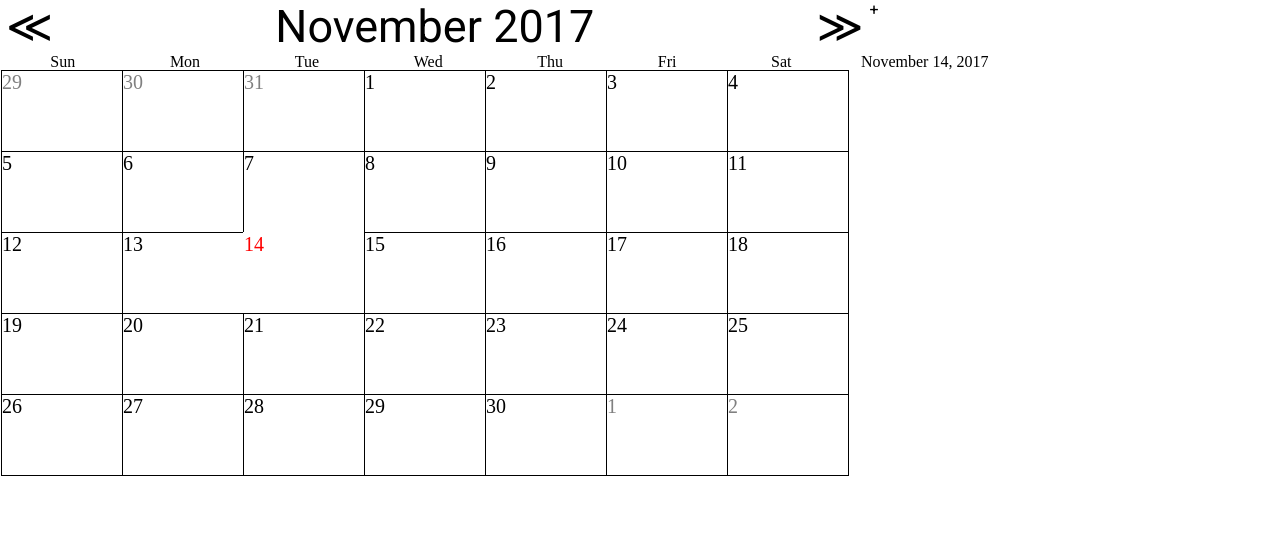
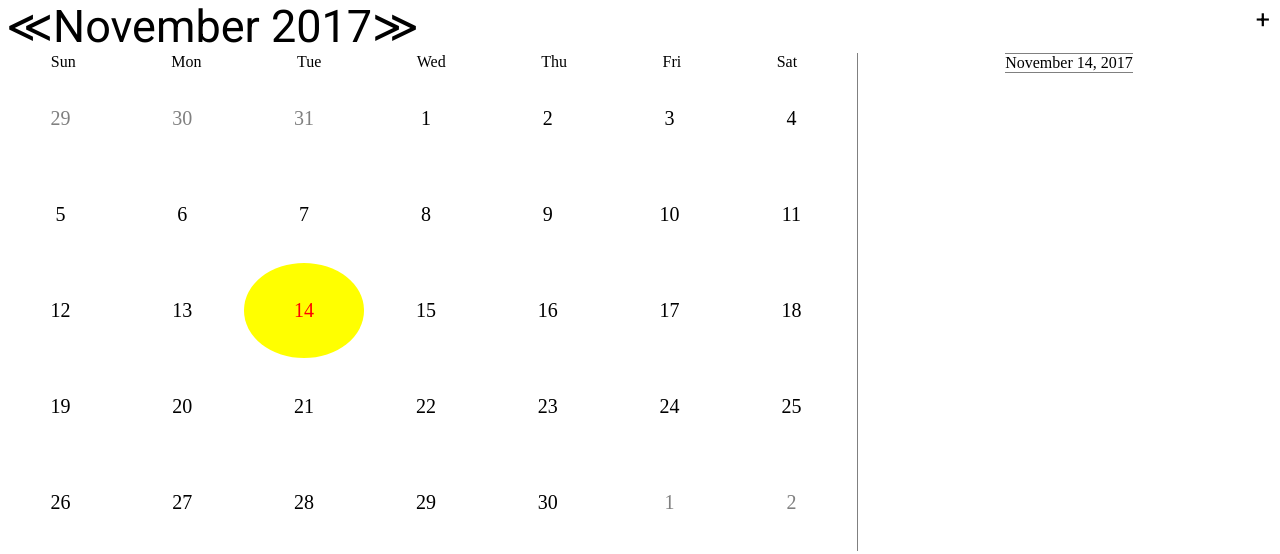
Before and after one commit to vhxu/CalendarReactProject, a React app: page / in a window 1280 px wide. Built offline with nearby package versions, Linux system fonts and the light colour scheme.

Commit message:
centered dates, changed list appearance

```diff
--- a/src/components/app.js
+++ b/src/components/app.js
@@ -96,7 +96,7 @@ class App extends Component {
 
   createInputs() {
     console.log('pushed');
-    document.getElementById('plus').remove();
+    document.querySelector('.plus').remove();
     var timeInput = document.querySelector('.inputs').appendChild(document.createElement("input"));
     timeInput.placeholder = 'time';
     timeInput.id = 'time';
@@ -124,7 +124,7 @@ class App extends Component {
     document.getElementById("task").remove();
     document.getElementById("add").remove();
     var plusButton = document.querySelector('.app-container').appendChild(document.createElement("div"));
-    plusButton.setAttribute('id', 'plus');
+    plusButton.className= 'plus';
     plusButton.innerHTML = '+';
     plusButton.onclick = this.createInputs.bind(this);
   }
@@ -139,8 +139,8 @@ class App extends Component {
             <div>{this.state.month} {this.state.year}</div>
             <div onClick={this.handleRightClick.bind(this)}>&#8811;</div>
           </div>
-          <div id='plus' onClick={this.createInputs.bind(this)}>+</div>
           <div className='inputs'></div>
+          <div className='plus' onClick={this.createInputs.bind(this)}>+</div>
         </div>
         <div className='dates-section'>
           <Dates tasksArray={this.state.tasksArray} datesArray={this.state.datesArray} totalDays={this.state.totalDays} month={monthNumber} monthName={this.state.month} year={this.state.year} currentDay={this.state.currentDay} selectedDay={this.state.selectedDay} selectDay = {this.selectDay}/>
--- a/src/components/list_container.js
+++ b/src/components/list_container.js
@@ -15,10 +15,11 @@ class ListContainer extends Component {
         <div className='list-of-stuff'>
           {filteredTasksArray.map((task, i) => {
             return (
-              <ul key={i}>
-                <li style={{ color:colors[i]}}>{task.time}</li>
-                <div>{task.task}</div>
-              </ul>
+              <div key={i}>
+                <div className='tasks'>{task.time} <li className='task-list'style={{ color:colors[i]}}>{task.task}</li></div>
+                <hr className="task-divider"></hr>
+              </div>
+
             )
           })}
         </div>
@@ -28,11 +29,3 @@ class ListContainer extends Component {
 };
 
 export default ListContainer;
-
-
-// return (
-//   <ul key={i}>
-//     <li style={{ color:colors[i]}}>{task.time}</li>
-//     <div>{task.task}</div>
-//   </ul>
-// )
--- a/style/style.css
+++ b/style/style.css
@@ -6,27 +6,43 @@ body{
   display:flex;
 }
 
-.list-container {
-  flex-basis: 33%;
-  padding-left: 10px;
-}
-
-.list {
-  display: flex;
-  justify-content: space-between;
-}
-
-.list-add {
-  padding-right: 5px;
-}
-
 .month-bar {
   display: flex;
   font-size: 45px;
   padding-left: 6px;
   margin-right: 6px;
+  flex-basis: 67%;
+}
+
+.plus {
+  display: flex;
+  flex-basis: 33%;
+  justify-content: flex-end;
+  margin-right: 10px;
+  margin-top: 5px;
+  font-size: 25px;
+}
+
+.inputs {
+  display: flex;
+  flex-basis: 33%;
   justify-content: space-between;
-  flex-basis: 67%;
+  align-items: flex-end;
+  margin-right: 10px;
+}
+
+.list-container {
+  flex-basis: 33%;
+
+}
+
+.list {
+  display: flex;
+  justify-content: center;
+}
+
+.list-add {
+  padding-right: 5px;
 }
 
 .dates-section {
@@ -48,24 +64,30 @@ body{
 
 .dates-container {
   flex-basis: 67%;
+  border-right: solid 1px grey;
 }
 
 .day-container {
   display: flex;
   flex-wrap: wrap;
-  justify-content: center;
+
 }
 
 .day {
+  display: flex;
+  justify-content: center;
+  align-items: center;
   flex-basis: 14.1%;
-  height: 80px;
-  outline: 1px solid black;
+  height: 95px;
   margin: 0 1px 1px 0;
   font-size: 20px;
+
 }
 
 .selected {
-  outline-color: white;
+  border-radius: 100%;
+  background: yellow;
+
 }
 
 .today {
@@ -76,10 +98,27 @@ body{
   color: gray;
 }
 
-.list-time {
-  font-size: 20px;
+.list-date {
+  margin-bottom: 20px;
+  border-top: solid 1px grey;
+  border-bottom: solid 1px grey;
 }
 
-.list-task {
-  list-style: none;
+.list-of-stuff {
+  margin-left: 10px;
 }
+
+.tasks {
+  display: flex;
+  margin-bottom: 20px;
+}
+
+.task-list {
+  margin-left: 30px;
+}
+
+.task-divider {
+  color: grey;
+  margin-left: -10px;
+  margin-bottom: 20px;
+}
```
